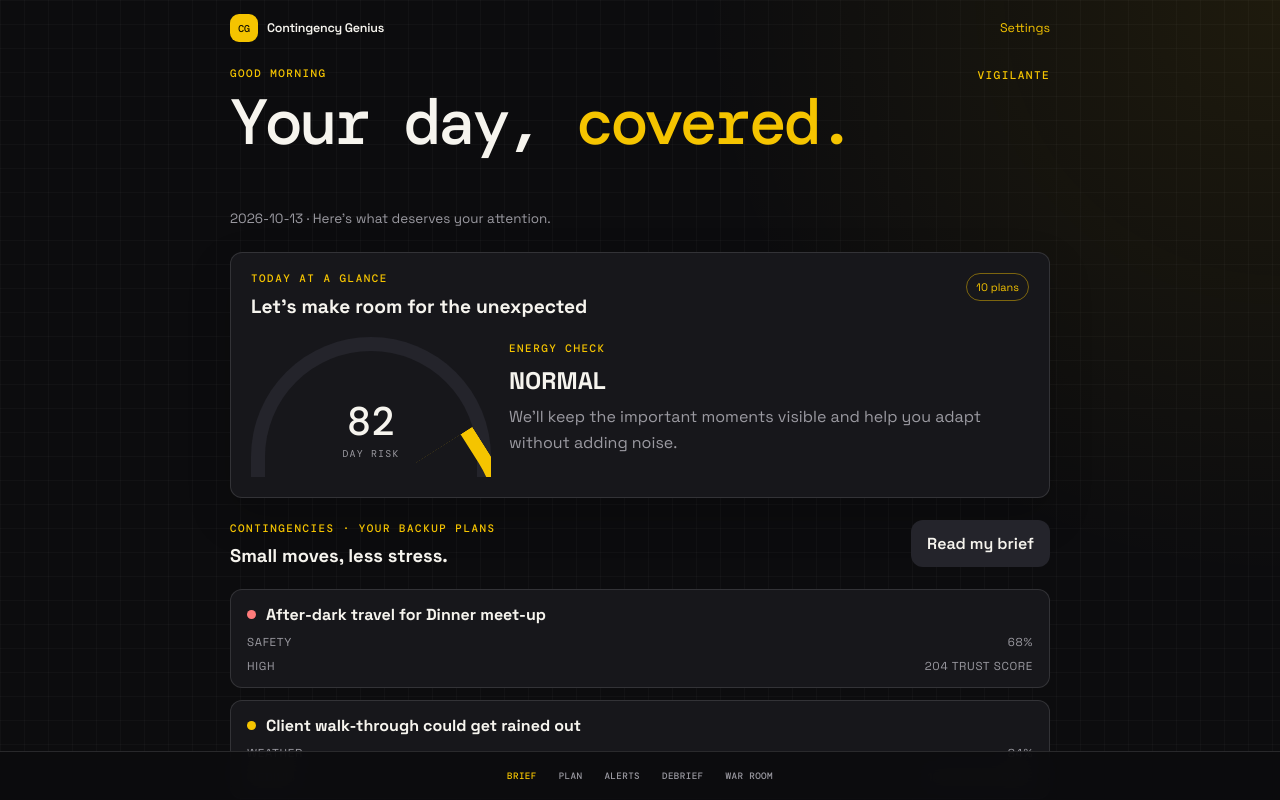
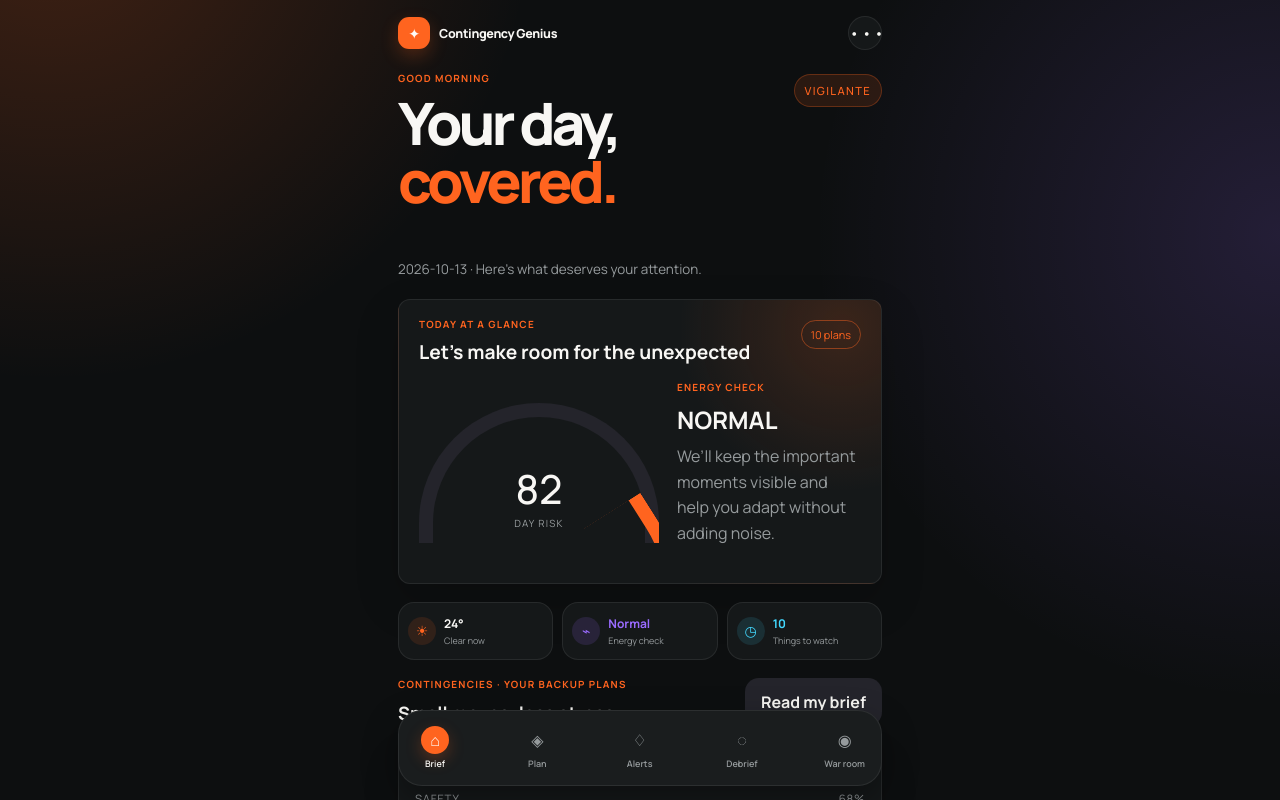
Before and after one commit to hridyanshsandilya2028-hash/product-management, a React (Vite) app: page /brief in a window 1280 px wide. Shown: the top 800 px of the page. Built offline with nearby package versions, Linux system fonts and the light colour scheme; no server answers.

Commit message:
Add vibrant signal flare interface
Co-authored-by: Copilot App <223556219+Copilot@users.noreply.github.com>

```diff
--- a/src/app/layout/AppLayout.tsx
+++ b/src/app/layout/AppLayout.tsx
@@ -1,11 +1,11 @@
 import { Link, NavLink, Outlet } from "react-router-dom";
 
 const navItems = [
-  { label: "BRIEF", path: "/brief" },
-  { label: "PLAN", path: "/plan" },
-  { label: "ALERTS", path: "/alerts" },
-  { label: "DEBRIEF", path: "/debrief" },
-  { label: "WAR ROOM", path: "/warroom" },
+  { label: "Brief", icon: "⌂", path: "/brief" },
+  { label: "Plan", icon: "◈", path: "/plan" },
+  { label: "Alerts", icon: "♢", path: "/alerts" },
+  { label: "Debrief", icon: "◌", path: "/debrief" },
+  { label: "War room", icon: "◉", path: "/warroom" },
 ];
 
 export function AppLayout() {
@@ -13,10 +13,10 @@ export function AppLayout() {
     <div className="app-frame">
       <header className="top-bar">
         <Link to="/brief" className="brand-lockup" aria-label="Contingency Genius home">
-          <span className="brand-mark">CG</span>
+          <span className="brand-mark" aria-hidden="true">✦</span>
           <span>Contingency Genius</span>
         </Link>
-        <Link to="/settings" className="top-settings-link">Settings</Link>
+        <Link to="/settings" className="top-settings-link" aria-label="Open settings">•••</Link>
       </header>
       <main className="content">
         <Outlet />
@@ -28,7 +28,8 @@ export function AppLayout() {
             to={item.path}
             className={({ isActive }) => (isActive ? "nav-item active" : "nav-item")}
           >
-            {item.label}
+            <span className="nav-icon" aria-hidden="true">{item.icon}</span>
+            <span>{item.label}</span>
           </NavLink>
         ))}
       </nav>
--- a/src/features/briefing/BriefDashboard.tsx
+++ b/src/features/briefing/BriefDashboard.tsx
@@ -58,6 +58,21 @@ export function BriefDashboard() {
         </div>
       </Card>
 
+      <div className="brief-status-grid" aria-label="Day status">
+        <div className="status-tile">
+          <span className="status-tile-icon" aria-hidden="true">☀</span>
+          <span><strong>24°</strong><small>Clear now</small></span>
+        </div>
+        <div className="status-tile">
+          <span className="status-tile-icon" aria-hidden="true">⌁</span>
+          <span><strong>{briefing.energy}</strong><small>Energy check</small></span>
+        </div>
+        <div className="status-tile">
+          <span className="status-tile-icon" aria-hidden="true">◷</span>
+          <span><strong>{briefing.situations.length}</strong><small>Things to watch</small></span>
+        </div>
+      </div>
+
       <div className="brief-section-header">
         <div>
           <p className="eyebrow">CONTINGENCIES · YOUR BACKUP PLANS</p>
--- a/src/theme/tokens.css
+++ b/src/theme/tokens.css
@@ -1,34 +1,42 @@
-@import url("https://fonts.googleapis.com/css2?family=DM+Mono:wght@400;500&family=Space+Grotesk:wght@400;500;600;700&display=swap");
+@import url("https://fonts.googleapis.com/css2?family=DM+Mono:wght@400;500&family=Manrope:wght@400;500;600;700;800&display=swap");
 
 :root {
-  font-family: "Space Grotesk", system-ui, sans-serif;
-  color: #f6f4ee;
-  background: #0c0c0e;
+  font-family: "Manrope", system-ui, sans-serif;
+  color: #f8f7f4;
+  background: #0d0f10;
   font-synthesis: none;
-  --bg: #0c0c0e;
-  --panel: #17171b;
+  --bg: #0d0f10;
+  --panel: #151819;
   --panel-raised: #24242b;
-  --text: #f6f4ee;
-  --muted: #9b9aa1;
-  --accent: #f5c400;
-  --accent-ink: #171300;
-  --border: rgba(255, 255, 255, 0.12);
+  --text: #f8f7f4;
+  --muted: #969b9d;
+  --accent: #ff641f;
+  --accent-ink: #fffaf6;
+  --coral: #ff477e;
+  --violet: #9a6bff;
+  --cyan: #43d9ff;
+  --lime: #b8f05b;
+  --border: rgba(255, 255, 255, 0.08);
   --radius: 12px;
-  --heading-font: "DM Mono", monospace;
+  --heading-font: "Manrope", system-ui, sans-serif;
   --motion: 140ms ease;
 }
 
 :root[data-theme="shadow"] {
-  --bg: #0f0a18;
-  --panel: #1d142b;
-  --panel-raised: #2a1c3b;
-  --text: #faf7ff;
-  --muted: #aaa0b8;
-  --accent: #7dffb0;
-  --accent-ink: #082213;
-  --border: rgba(255, 255, 255, 0.1);
-  --radius: 22px;
-  --heading-font: "Space Grotesk", system-ui, sans-serif;
+  --bg: #101112;
+  --panel: #181a1b;
+  --panel-raised: #242627;
+  --text: #fbfaf7;
+  --muted: #a1a5a5;
+  --accent: #ff7a32;
+  --accent-ink: #fffaf6;
+  --coral: #ff5b91;
+  --violet: #ad83ff;
+  --cyan: #5de1ff;
+  --lime: #c6f76c;
+  --border: rgba(255, 255, 255, 0.08);
+  --radius: 20px;
+  --heading-font: "Manrope", system-ui, sans-serif;
   --motion: 240ms ease;
 }
 
@@ -38,38 +46,38 @@ body {
   min-width: 320px;
   min-height: 100vh;
   background-color: var(--bg);
-  background-image: radial-gradient(circle at top right, rgba(245,196,0,.08), transparent 34%), linear-gradient(rgba(255,255,255,.025) 1px, transparent 1px), linear-gradient(90deg, rgba(255,255,255,.025) 1px, transparent 1px);
-  background-size: auto, 24px 24px, 24px 24px;
+  background-image: radial-gradient(circle at 4% -8%, rgba(255,100,31,.22), transparent 26%), radial-gradient(circle at 100% 18%, rgba(154,107,255,.16), transparent 28%), radial-gradient(circle at 82% 92%, rgba(67,217,255,.09), transparent 24%);
+  background-size: auto;
 }
 button, [role="radio"] { font: inherit; }
 button:focus-visible, [role="radio"]:focus-visible, a:focus-visible { outline: 2px solid var(--accent); outline-offset: 4px; }
 
-.app-frame, .onboarding { width: min(100%, 860px); min-height: 100vh; margin: 0 auto; }
-.content { padding: 26px 20px 108px; }
+.app-frame, .onboarding { width: min(100%, 520px); min-height: 100vh; margin: 0 auto; }
+.content { padding: 24px 18px 112px; }
 .page-shell { padding-top: 10vh; }
 h1, h2, p { margin-top: 0; }
-h1 { font-family: var(--heading-font); font-size: clamp(2.2rem, 8vw, 4rem); line-height: 1.02; letter-spacing: -.06em; }
+h1 { font-family: var(--heading-font); font-size: clamp(2.2rem, 8vw, 3.65rem); line-height: 1; letter-spacing: -.07em; font-weight: 800; }
 h1 em { color: var(--accent); font-style: normal; }
 h2 { margin-bottom: 0; font-size: 1rem; }
 .muted, .onboarding-copy { color: var(--muted); line-height: 1.6; }
-.eyebrow { color: var(--accent); font: 500 .68rem/1 var(--heading-font); letter-spacing: .14em; }
+.eyebrow { color: var(--accent); font: 700 .62rem/1 var(--heading-font); letter-spacing: .12em; }
 
 .onboarding { display: flex; flex-direction: column; padding: 48px 20px 28px; }
 .onboarding-mark { display: grid; place-items: center; width: 46px; height: 46px; margin-bottom: 70px; color: var(--accent-ink); background: var(--accent); clip-path: polygon(0 0, 100% 0, 100% 75%, 75% 100%, 0 100%); font: 500 1rem var(--heading-font); }
 .onboarding h1 { margin-bottom: 24px; }
 .onboarding-copy { max-width: 340px; margin-bottom: 34px; }
 .mode-list { display: grid; gap: 12px; }
-.card { background: var(--panel); border: 1px solid var(--border); border-radius: var(--radius); }
+.card { background: var(--panel); border: 1px solid var(--border); border-radius: var(--radius); box-shadow: 0 16px 36px rgba(0,0,0,.16); }
 .mode-card { display: grid; grid-template-columns: 40px 1fr auto; gap: 14px; align-items: center; padding: 14px; cursor: pointer; transition: border-color var(--motion), background var(--motion); }
 .mode-card.selected { border-color: var(--accent); background: var(--panel-raised); }
 .mode-swatch { width: 40px; height: 40px; border-radius: calc(var(--radius) / 2); }
 .mode-swatch.vigilante { background: var(--accent); }
-.mode-swatch.shadow { background: var(--accent); box-shadow: inset 0 0 0 8px #2d2040; }
+.mode-swatch.shadow { background: var(--violet); box-shadow: inset 0 0 0 8px #2d2040; }
 .mode-title-row { display: flex; gap: 8px; align-items: center; }
 .mode-card p { margin: 5px 0 0; color: var(--muted); font-size: .78rem; }
 .pill { display: inline-flex; padding: 4px 6px; color: var(--accent-ink); background: var(--accent); border-radius: 999px; font: 500 .56rem var(--heading-font); letter-spacing: .04em; }
 .mode-check { color: var(--accent); font-size: 1.1rem; }
-.button { border: 0; border-radius: var(--radius); padding: 13px 16px; color: var(--accent-ink); background: var(--accent); cursor: pointer; font-weight: 600; transition: transform var(--motion), filter var(--motion), box-shadow var(--motion); }
+.button { border: 0; border-radius: 14px; padding: 13px 16px; color: var(--accent-ink); background: var(--accent); cursor: pointer; font-weight: 700; transition: transform var(--motion), filter var(--motion), box-shadow var(--motion); }
 .button:hover { filter: brightness(1.08); transform: translateY(-1px); }
 .button:active { transform: translateY(0); }
 .button:disabled { cursor: not-allowed; opacity: .55; transform: none; }
@@ -77,20 +85,24 @@ h2 { margin-bottom: 0; font-size: 1rem; }
 .button-ghost { color: var(--text); background: transparent; }
 .onboarding-cta { display: flex; justify-content: space-between; align-items: center; margin-top: 34px; }
 .onboarding-footnote { margin: auto 0 0; padding-top: 48px; color: var(--muted); font-size: .7rem; text-align: center; }
-.bottom-nav { position: fixed; right: 0; bottom: 0; left: 0; display: flex; justify-content: center; gap: 4px; padding: 10px 8px max(10px, env(safe-area-inset-bottom)); background: color-mix(in srgb, var(--bg) 90%, transparent); border-top: 1px solid var(--border); backdrop-filter: blur(12px); z-index: 10; }
-.nav-item { padding: 8px 9px; color: var(--muted); text-decoration: none; font: 500 .58rem var(--heading-font); letter-spacing: .04em; }
-.nav-item.active { color: var(--accent); }
+.bottom-nav { position: fixed; right: 50%; bottom: 14px; left: auto; display: flex; justify-content: space-between; gap: 2px; width: min(calc(100% - 28px), 484px); padding: 8px; transform: translateX(50%); background: #1a1d1e; border: 1px solid rgba(255,255,255,.08); border-radius: 24px; box-shadow: 0 14px 34px rgba(0,0,0,.36); z-index: 10; }
+.nav-item { display: grid; justify-items: center; gap: 3px; min-width: 56px; padding: 7px 8px; color: var(--muted); text-decoration: none; font-size: .56rem; font-weight: 600; }
+.nav-icon { display: grid; place-items: center; width: 28px; height: 28px; border-radius: 50%; font-size: 1rem; }
+.nav-item.active { color: var(--text); }
+.nav-item.active .nav-icon { color: var(--accent-ink); background: var(--accent); box-shadow: 0 6px 16px rgba(255,100,31,.26); }
 .gauge { position: relative; width: 240px; height: 140px; overflow: hidden; text-align: center; }
 .gauge-arc { position: absolute; inset: 0; border: 14px solid var(--panel-raised); border-bottom: 0; border-radius: 240px 240px 0 0; transform-origin: center bottom; }
 .gauge-arc::after { content: ""; position: absolute; inset: -14px; border: 14px solid var(--accent); border-bottom: 0; border-radius: 240px 240px 0 0; transform-origin: center bottom; transform: rotate(var(--gauge-progress)); transition: transform 800ms ease; }
 .gauge-value { position: relative; padding-top: 58px; font: 500 2.5rem var(--heading-font); }
 .gauge-label { position: relative; color: var(--muted); font: .62rem var(--heading-font); letter-spacing: .12em; }
 
-.brief-shell { display: flex; flex-direction: column; gap: 22px; }
+.brief-shell { display: flex; flex-direction: column; gap: 18px; }
 .brief-header { display: flex; justify-content: space-between; align-items: flex-start; gap: 12px; }
 .brief-date { margin: 12px 0 0; font-size: .84rem; }
 .brief-mode { color: var(--accent); font: 500 .7rem var(--heading-font); letter-spacing: .12em; text-transform: uppercase; }
+.brief-mode { padding: 8px 10px; background: rgba(255,100,31,.12); border: 1px solid rgba(255,100,31,.28); border-radius: 999px; }
 .risk-summary-card { padding: 20px; box-shadow: 0 18px 44px rgba(0,0,0,.18); }
+.risk-summary-card { background: radial-gradient(circle at 92% 10%, rgba(255,100,31,.16), transparent 32%), var(--panel); }
 .card-heading-row { display: flex; justify-content: space-between; align-items: flex-start; gap: 14px; margin-bottom: 18px; }
 .card-heading-row h2 { margin-top: 6px; font-size: 1.2rem; }
 .status-chip { padding: 6px 9px; color: var(--accent); border: 1px solid color-mix(in srgb, var(--accent) 45%, transparent); border-radius: 999px; font-size: .68rem; white-space: nowrap; }
@@ -98,16 +110,29 @@ h2 { margin-bottom: 0; font-size: 1rem; }
 .risk-summary-copy strong { display: block; font-size: 1.5rem; margin-bottom: 8px; }
 .brief-section-header { display: flex; justify-content: space-between; align-items: flex-end; gap: 12px; }
 .brief-section-header h2 { margin-top: 6px; font-size: 1.15rem; }
+.brief-status-grid { display: grid; grid-template-columns: repeat(3, 1fr); gap: 9px; }
+.status-tile { display: flex; align-items: center; gap: 8px; min-width: 0; padding: 12px 9px; background: var(--panel); border: 1px solid var(--border); border-radius: 16px; }
+.status-tile-icon { display: grid; place-items: center; flex: 0 0 28px; width: 28px; height: 28px; color: var(--accent); background: rgba(255,100,31,.12); border-radius: 50%; font-size: .88rem; }
+.status-tile strong, .status-tile small { display: block; overflow: hidden; text-overflow: ellipsis; white-space: nowrap; }
+.status-tile strong { font-size: .75rem; text-transform: capitalize; }
+.status-tile small { margin-top: 2px; color: var(--muted); font-size: .56rem; }
+.status-tile:nth-child(2) .status-tile-icon { color: var(--violet); background: rgba(154,107,255,.14); }
+.status-tile:nth-child(3) .status-tile-icon { color: var(--cyan); background: rgba(67,217,255,.12); }
+.status-tile:nth-child(2) strong { color: var(--violet); }
+.status-tile:nth-child(3) strong { color: var(--cyan); }
 .brief-voice-button { min-width: 120px; }
 .contingency-list { display: flex; flex-direction: column; gap: 12px; }
 .contingency-card-link { color: inherit; text-decoration: none; }
 .contingency-card { padding: 14px 16px; display: flex; flex-direction: column; gap: 10px; }
 .contingency-card:hover { border-color: color-mix(in srgb, var(--accent) 55%, var(--border)); transform: translateY(-2px); transition: transform var(--motion), border-color var(--motion); }
+.contingency-card:nth-child(2) { background: linear-gradient(115deg, rgba(154,107,255,.12), var(--panel) 42%); }
+.contingency-card:nth-child(3) { background: linear-gradient(115deg, rgba(67,217,255,.1), var(--panel) 42%); }
+.contingency-card:nth-child(4) { background: linear-gradient(115deg, rgba(184,240,91,.09), var(--panel) 42%); }
 .contingency-header { display: flex; align-items: center; gap: 10px; }
 .status-dot { display: inline-block; width: 9px; height: 9px; border-radius: 50%; }
 .status-low { background: #7dffb0; }
-.status-medium { background: #f5c400; }
-.status-high { background: #ff7b7b; }
+.status-medium { background: var(--cyan); }
+.status-high { background: var(--coral); }
 .contingency-meta, .contingency-summary { display: flex; justify-content: space-between; color: var(--muted); font-size: .72rem; text-transform: uppercase; letter-spacing: .06em; }
 .detail-shell { display: flex; flex-direction: column; gap: 18px; }
 .detail-card { padding: 16px; }
@@ -154,10 +179,10 @@ h2 { margin-bottom: 0; font-size: 1rem; }
 .custom-item { display: flex; justify-content: space-between; gap: 10px; color: var(--text); }
 .custom-item span { color: var(--muted); }
 .sr-only { position: absolute; width: 1px; height: 1px; padding: 0; margin: -1px; overflow: hidden; clip: rect(0, 0, 0, 0); white-space: nowrap; border: 0; }
-.top-bar { display: flex; justify-content: space-between; align-items: center; padding: 14px 20px 0; }
-.brand-lockup { display: inline-flex; align-items: center; gap: 9px; color: var(--text); text-decoration: none; font-weight: 600; font-size: .78rem; letter-spacing: -.02em; }
-.brand-mark { display: grid; place-items: center; width: 28px; height: 28px; color: var(--accent-ink); background: var(--accent); border-radius: 9px; font: 600 .62rem var(--heading-font); }
-.top-settings-link { color: var(--accent); text-decoration: none; font-size: .78rem; }
+.top-bar { display: flex; justify-content: space-between; align-items: center; padding: 16px 18px 0; }
+.brand-lockup { display: inline-flex; align-items: center; gap: 9px; color: var(--text); text-decoration: none; font-weight: 800; font-size: .78rem; letter-spacing: -.03em; }
+.brand-mark { display: grid; place-items: center; width: 32px; height: 32px; color: var(--accent-ink); background: var(--accent); border-radius: 11px; font-size: .9rem; box-shadow: 0 7px 18px rgba(255,100,31,.24); }
+.top-settings-link { display: grid; place-items: center; width: 34px; height: 34px; color: var(--text); text-decoration: none; background: var(--panel); border: 1px solid var(--border); border-radius: 50%; letter-spacing: .12em; }
 .plan-shell { display: flex; flex-direction: column; gap: 18px; }
 .plan-header { display: flex; justify-content: space-between; align-items: center; gap: 12px; }
 .plan-card, .prep-card { padding: 16px; }
@@ -189,3 +214,11 @@ h2 { margin-bottom: 0; font-size: 1rem; }
   .mode-list { grid-template-columns: 1fr 1fr; }
   .onboarding-cta { max-width: 340px; }
 }
+
+@media (max-width: 420px) {
+  .risk-summary-top { grid-template-columns: 1fr; justify-items: center; }
+  .risk-summary-copy { width: 100%; }
+  .brief-header h1 { max-width: 8ch; }
+  .status-tile { flex-direction: column; align-items: flex-start; }
+  .status-tile span:last-child { width: 100%; }
+}
```
Also changed, not shown: index.html (+8 -1 lines).
